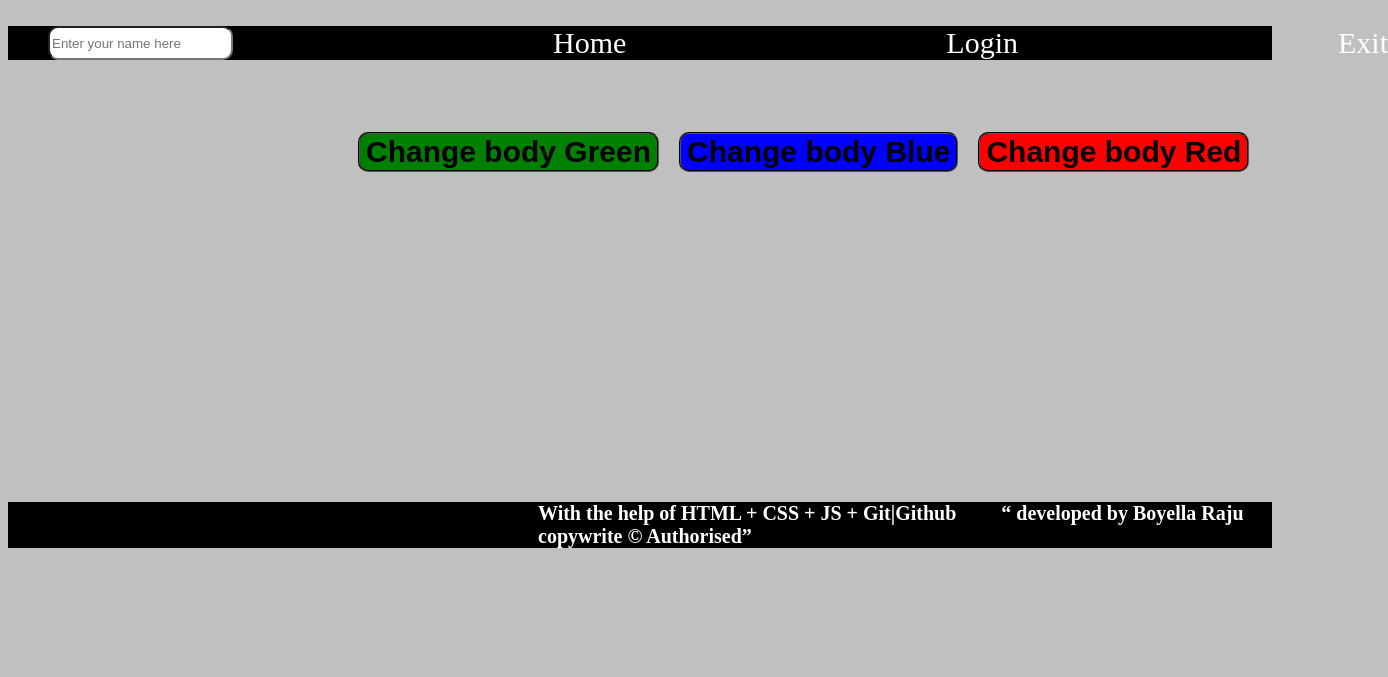
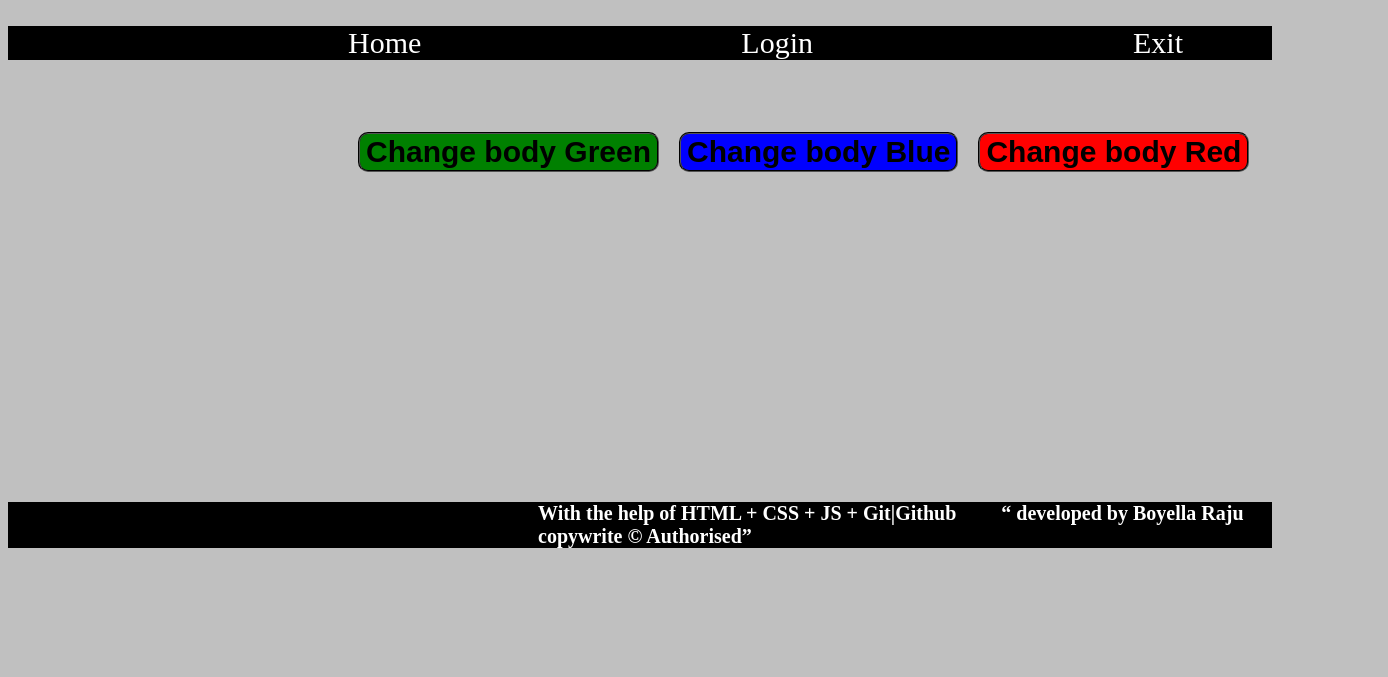
Before and after one commit to rajuboyella1753/project1-pageChange, a plain HTML site: page index.html in a window 1280 px wide. Shown: the part 123-800 px from the top of the page, 1388 px wide, since content can reach past the window. Drawn offline with Linux system fonts and the light colour scheme.

Commit message:
modified
new-hover

```diff
--- a/index.html
+++ b/index.html
@@ -12,7 +12,6 @@
   </h1>
   <nav>
     <ul>
-      <input type="text" name="text" class="text" placeholder="Enter your name here">
       <li><a href="#"></a>Home</li>
       <li><a href="#"></a>Login</li>
       <li><a href="#"></a>Exit</li>
```
